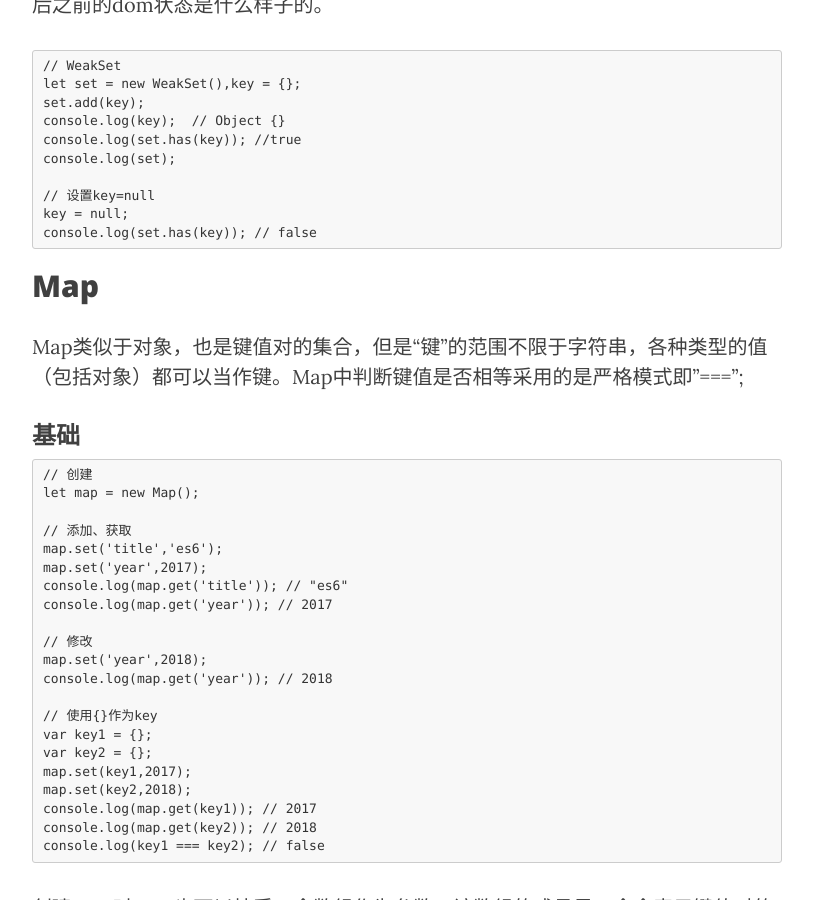
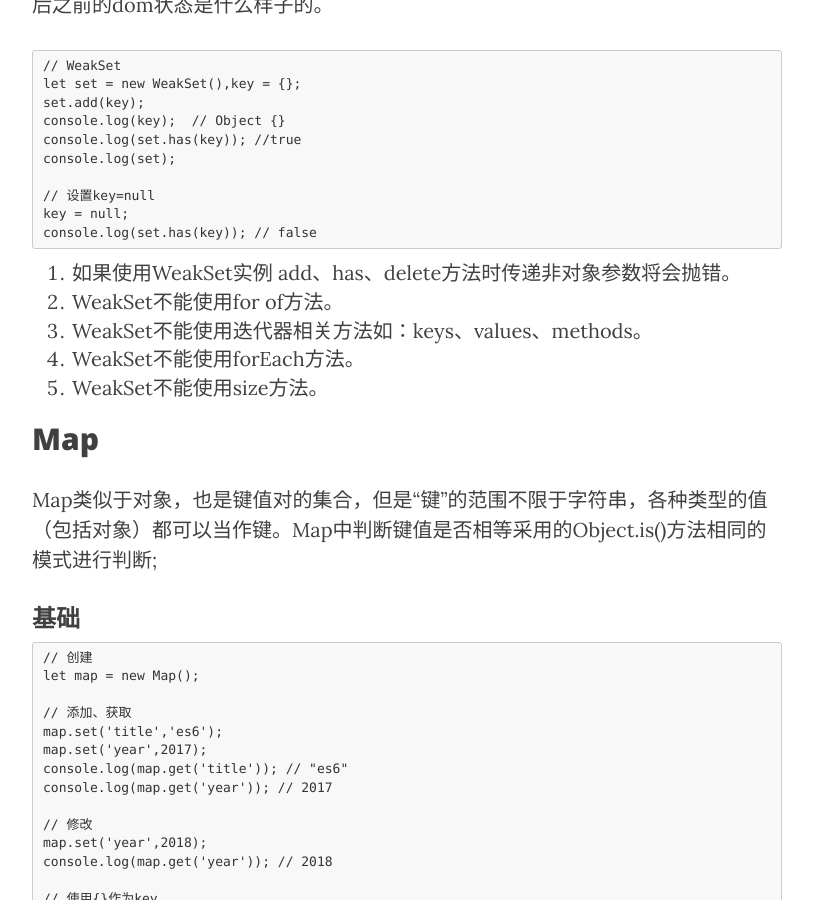
Before and after one commit to xubaoshi/xubaoshi.github.io, a Jekyll site: the page built from _posts/2017-07-05-es6-sets-maps.md, in a window 1280 px wide and 900 px high, scrolled down 3366 px. Shown: the whole window, without its empty margins (233-1046 px from the left). Built offline with Jekyll 4.4.1, drawn with Linux system fonts in a browser that asks for light colours; nearby versions of some CDN libraries; some of the changed text lies outside the part shown.

Commit message:
edit sets and maps md

```diff
--- a/_posts/2017-07-05-es6-sets-maps.md
+++ b/_posts/2017-07-05-es6-sets-maps.md
@@ -121,8 +121,16 @@ WeakSet 结构与 Set 类似，也是不重复的值的集合。但是，它与
     // 设置key=null
     key = null;
     console.log(set.has(key)); // false
+<ol>
+    <li>如果使用WeakSet实例 add、has、delete方法时传递非对象参数将会抛错。</li>
+    <li>WeakSet不能使用for of方法。</li>
+    <li>WeakSet不能使用迭代器相关方法如：keys、values、methods。</li>
+    <li>WeakSet不能使用forEach方法。</li>
+    <li>WeakSet不能使用size方法。</li>
+</ol>
+
 <h2>Map</h2>
-Map类似于对象，也是键值对的集合，但是“键”的范围不限于字符串，各种类型的值（包括对象）都可以当作键。Map中判断键值是否相等采用的是严格模式即"===";
+Map类似于对象，也是键值对的集合，但是“键”的范围不限于字符串，各种类型的值（包括对象）都可以当作键。Map中判断键值是否相等采用的Object.is()方法相同的模式进行判断;
 <h3>基础</h3>
 
     // 创建
@@ -282,3 +290,11 @@ WeakMap其实是WeakSet是相似的，WeakMap中每一个键值必须是一个
     dom2 = null;
     console.log(map.get(dom1)); // undefined
     console.log(map.get(dom1)); // undefined
+
+<ol>
+    <li>如果使用WeakMap实例 add、has、delete方法时传递非对象参数将会抛错。</li>
+    <li>WeakMap不能使用for of方法。</li>
+    <li>WeakMap不能使用迭代器相关方法如：keys、values、methods。</li>
+    <li>WeakMap不能使用forEach方法。</li>
+    <li>WeakMap不能使用size方法。</li>
+</ol>
```
